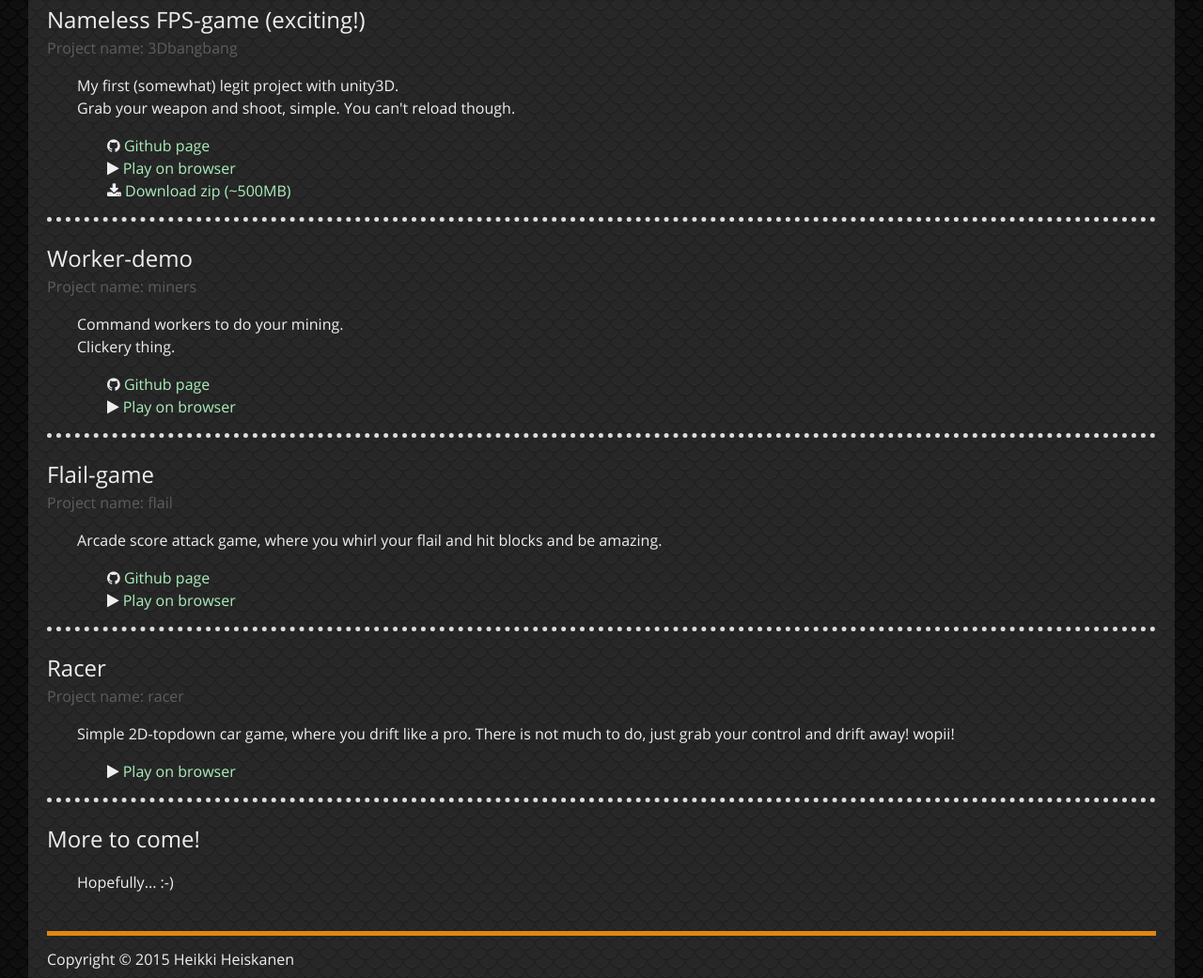
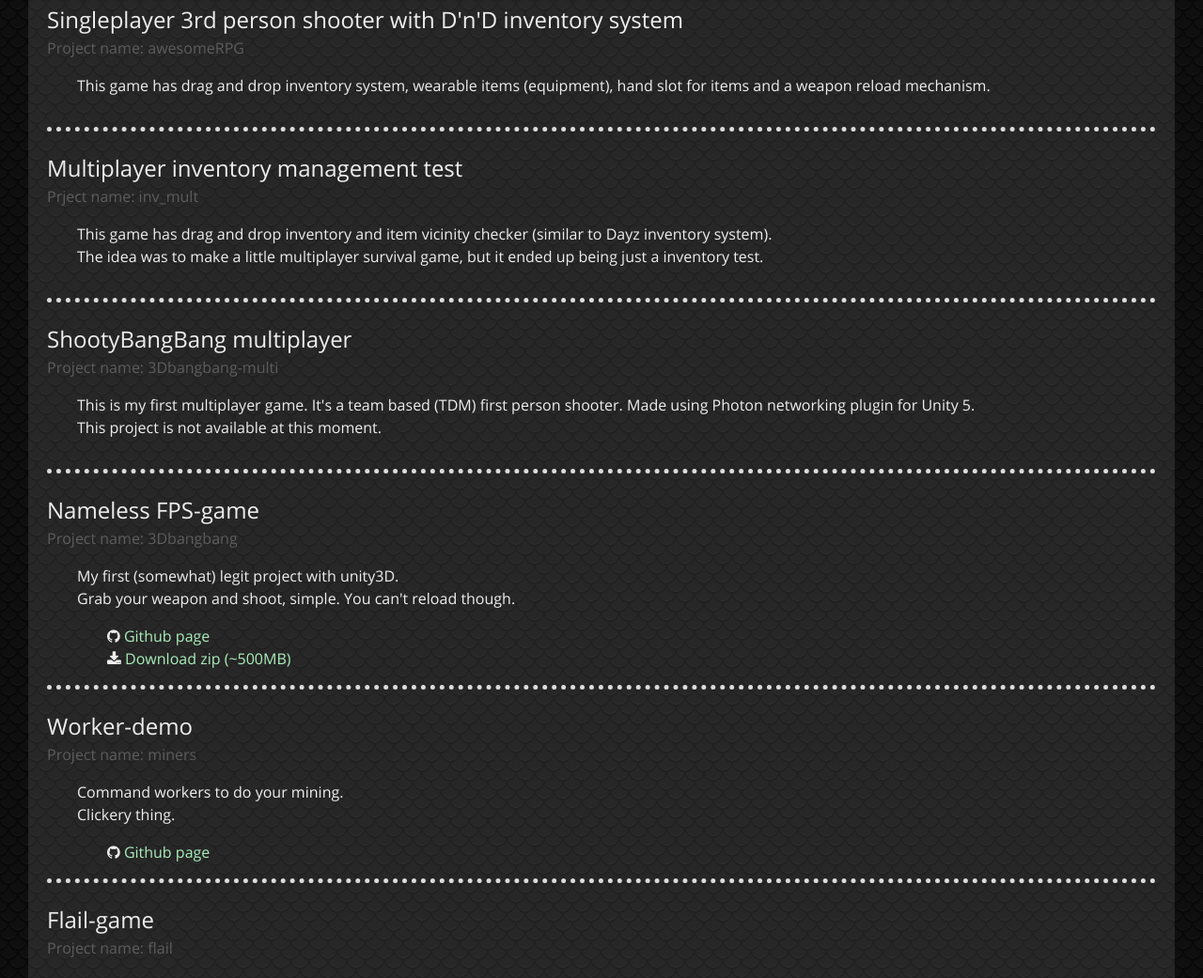
Before and after one commit to Baserfaz/Projects, a plain HTML site: page index.html in a window 1280 px wide. Shown: the part 250-1291 px from the top of the page at 94% size. Drawn offline with Linux system fonts and the light colour scheme; a web font is replaced by a local one.

Commit message:
Update index.html

```diff
--- a/index.html
+++ b/index.html
@@ -32,13 +32,39 @@
 			</div>
 
 			<!-- content -->
+			<!-- Singleplayer 3rd person shooter -->
+			<div class="grid-100 content">
+				<h2>Singleplayer 3rd person shooter with D'n'D inventory system</h2>
+				<h3>Project name: awesomeRPG</h3>
+				<p>This game has drag and drop inventory system, wearable items (equipment), hand slot for items and
+				a weapon reload mechanism.</p>
+				<hr class="hr2">
+			</div>
+
+			<!-- multiplayer inventory management -->
+			<div class="grid-100 content">
+				<h2>Multiplayer inventory management test</h2>
+				<h3>Prject name: inv_mult</h3>
+				<p>This game has drag and drop inventory and item vicinity checker (similar to Dayz inventory system).<br>
+				The idea was to make a little multiplayer survival game, but it ended up being just a inventory test.</p>
+				<hr class="hr2">
+			</div>
+
+			<!-- first multiplayer game -->
+			<div class="grid-100 content">
+				<h2>ShootyBangBang multiplayer</h2>
+				<h3>Project name: 3Dbangbang-multi</h3>
+				<p>This is my first multiplayer game. It's a team based (TDM) first person shooter. Made using Photon networking plugin for Unity 5.<br>
+				This project is not available at this moment.</p>
+				<hr class="hr2">
+			</div>
+
 			<!-- shooty bangbang -->
 			<div class="grid-100 content">
-				<h2>Nameless FPS-game (exciting!)</h2>
+				<h2>Nameless FPS-game</h2>
 				<h3>Project name: 3Dbangbang<h3>
 				<p>My first (somewhat) legit project with unity3D. <br>Grab your weapon and shoot, simple. You can't reload though.</p>
 				<a href="https://github.com/Baserfaz/3Dbangbang" target="_blank"><i class="fa fa-github"></i> Github page</a><br>
-				<a href="http://baserfaz.github.io/3Dbangbang_web/" target="_blank"><i class="fa fa-play"></i> Play on browser</a><br>
 				<a href="https://github.com/Baserfaz/3Dbangbang/archive/master.zip" target="_blank"><i class="fa fa-download"></i> Download zip (~500MB)</a>
 				<hr class="hr2">
 			</div>
@@ -49,7 +75,6 @@
 				<h3>Project name: miners<h3>
 				<p>Command workers to do your mining. <br>Clickery thing.</p>
 				<a href="https://github.com/Baserfaz/miners" target="_blank"><i class="fa fa-github"></i> Github page</a><br>
-				<a href="http://baserfaz.github.io/miners" target="_blank"><i class="fa fa-play"></i> Play on browser</a><br>
 				<hr class="hr2">
 			</div>
 
@@ -59,16 +84,15 @@
 				<h3>Project name: flail<h3>
 				<p>Arcade score attack game, where you whirl your flail and hit blocks and be amazing.</p>
 				<a href="https://github.com/Baserfaz/flailgame/tree/master" target="_blank"><i class="fa fa-github"></i> Github page</a><br>
-				<a href="http://baserfaz.github.io/flailgame" target="_blank"><i class="fa fa-play"></i> Play on browser</a><br>
 				<hr class="hr2">
 			</div>
 
-			<!-- flailgame -->
+			<!-- racer -->
 			<div class="grid-100 content">
 				<h2>Racer</h2>
 				<h3>Project name: racer<h3>
-				<p>Simple 2D-topdown car game, where you drift like a pro. There is not much to do, just grab your control and drift away! wopii!</p>
-				<a href="http://baserfaz.github.io/racer/" target="_blank"><i class="fa fa-play"></i> Play on browser</a><br>
+				<p>Simple 2D-topdown car game, where you drift like a pro. There is not much to do, just grab your controller and drift away!<br>
+				There is an article about this game on my Unity blog. You can find the link to it below.</p>
 				<hr class="hr2">
 			</div>
 
@@ -81,7 +105,7 @@
 			<!-- Footer -->
 			<div class="grid-100 footer">
 				<hr>
-				<p>Copyright &copy; 2015 Heikki Heiskanen</p>
+				<p>Copyright &copy; 2016 Heikki Heiskanen</p>
 				<a href="http://tiny.cc/heikkiheiskanen" target="_blank"><i class="fa fa-home fa-fw"></i> My homepage</a><br>
 				<a href="http://baserfaz.github.io/unityBlog/" target="_blank"><i class="fa fa-pencil-square-o fa-fw"></i> My unity 5 Blog</a><br>
 				<a href="https://github.com/Baserfaz" target="_blank"><i class="fa fa-github fa-fw"></i> Me on GitHub</a><br>
```
